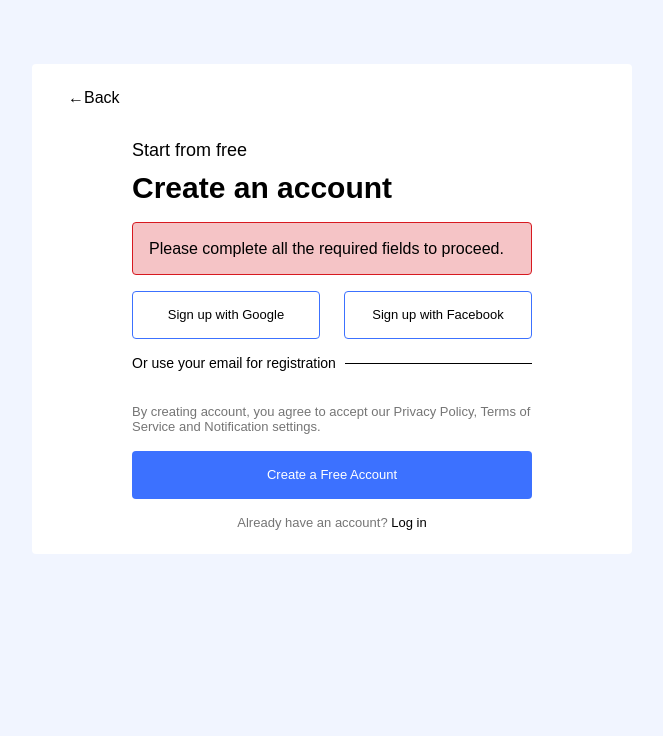
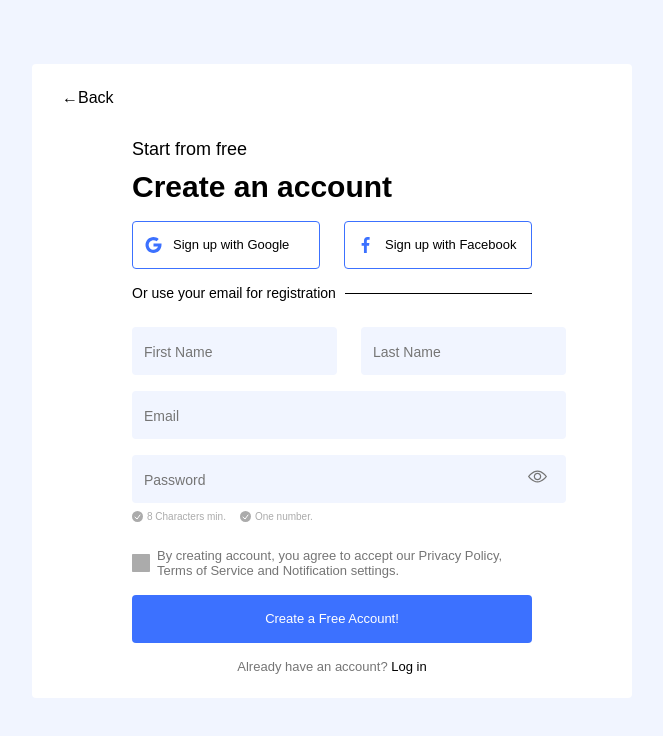
Before and after one commit to wind83410/test-form, an Angular app: page / in a window 1280 px wide. Shown: the top 736 px of the page, without its empty margins (308-971 px from the left). Built offline with nearby package versions, Linux system fonts and the light colour scheme.

Commit message:
feat: 頁面：補上圖示、表單檢查邏輯

```diff
--- a/src/app/app.component.html
+++ b/src/app/app.component.html
@@ -3,42 +3,141 @@
     <button class="link section__header-navi">←Back</button>
   </div>
   <div class="section__body">
-    <form class="login-form">
+    <form class="login-form" [formGroup]="signInForm" (ngSubmit)="onFormSubmit()">
       <div class="grid login-form__header">
         <div class="col-2">
           <span class="login-form__subtitle">Start from free</span>
           <h1 class="login-form__title">Create an account</h1>
         </div>
-        <div class="col-2">
+        <div class="col-2" [class.d-none]="hideMessageOrNot()">
           <div class="message message--alert">
-            <!-- insert icon here -->
+            <div class="icon icon--alert">
+              <svg xmlns="http://www.w3.org/2000/svg" width="25" height="24" viewBox="0 0 25 24" fill="none">
+                <path
+                  d="M12.5 2C6.9775 2 2.5 6.4775 2.5 12C2.5 17.5225 6.9775 22 12.5 22C18.0225 22 22.5 17.5225 22.5 12C22.5 6.4775 18.0225 2 12.5 2ZM13.75 18.25H11.25V15.75H13.75V18.25ZM13.75 14.5H11.25V7H13.75V14.5Z"
+                  fill="#D71920" />
+              </svg>
+            </div>
             <span>Please complete all the required fields to proceed.</span>
           </div>
         </div>
         <div class="col-1">
-          <button class="form-btn form-btn--outlined">Sign up with Google</button>
+          <button type="button" class="form-btn form-btn--social form-btn--outlined">
+            <div class="icon icon--logo">
+              <svg xmlns="http://www.w3.org/2000/svg" width="17" height="16" viewBox="0 0 17 16">
+                <path
+                  d="M8.5 6.4V9.6H13.0264C12.3656 11.4624 10.5864 12.8 8.5 12.8C5.8536 12.8 3.7 10.6464 3.7 8C3.7 5.3536 5.8536 3.2 8.5 3.2C9.6472 3.2 10.7512 3.6112 11.6088 4.3584L13.7112 1.9456C12.2712 0.6912 10.4216 0 8.5 0C4.0888 0 0.5 3.5888 0.5 8C0.5 12.4112 4.0888 16 8.5 16C12.9112 16 16.5 12.4112 16.5 8V6.4H8.5Z" />
+              </svg>
+            </div>
+            Sign up with Google
+          </button>
         </div>
         <div class="col-1">
-          <button class="form-btn form-btn--outlined">Sign up with Facebook</button>
+          <button type="button" class="form-btn form-btn--social form-btn--outlined">
+            <div class="icon icon--logo">
+              <svg xmlns="http://www.w3.org/2000/svg" width="17" height="16" viewBox="0 0 17 16">
+                <g clip-path="url(#clip0_8167_5)">
+                  <path
+                    d="M11.1647 2.65666H12.6253V0.112659C12.3733 0.0779924 11.5067 -7.62939e-06 10.4973 -7.62939e-06C8.39133 -7.62939e-06 6.94867 1.32466 6.94867 3.75933V5.99999H4.62467V8.84399H6.94867V16H9.798V8.84466H12.028L12.382 6.00066H9.79733V4.04133C9.798 3.21933 10.0193 2.65666 11.1647 2.65666Z" />
+                </g>
+                <defs>
+                  <clipPath id="clip0_8167_5">
+                    <rect width="16" height="16" transform="translate(0.5)" />
+                  </clipPath>
+                </defs>
+              </svg>
+            </div>
+            Sign up with Facebook
+          </button>
         </div>
         <div class="col-2">
           <span class="login-form__instruction">Or use your email for registration</span>
         </div>
       </div>
       <div class="grid">
-        <div class="col-1"></div>
-        <div class="col-1"></div>
-        <div class="col-2"></div>
-        <div class="col-2"></div>
+        <div class="col-1">
+          <tf-form-input name="First Name">
+            <input type="text" tfInput formControlName="firstName">
+          </tf-form-input>
+        </div>
+        <div class="col-1">
+          <tf-form-input name="Last Name">
+            <input type="text" tfInput formControlName="lastName">
+          </tf-form-input>
+        </div>
+        <div class="col-2">
+          <tf-form-input name="Email">
+            <input type="email" tfInput formControlName="email">
+          </tf-form-input>
+        </div>
+        <div class="col-2">
+          <tf-form-input name="Password">
+            <input type="{{ isPasswordUnveiled ? 'text' : 'password'}}" tfInput formControlName="password">
+            <button type="button" tfSuffix class="password-veil" [class.password-veil--unveiled]="isPasswordUnveiled"
+              (click)="isPasswordUnveiled = !isPasswordUnveiled">
+              <svg xmlns="http://www.w3.org/2000/svg" width="19" height="19" viewBox="0 0 19 19">
+                <path
+                  d="M18.8792 9.13046C18.7095 8.89826 14.6652 3.44507 9.49991 3.44507C4.33461 3.44507 0.290122 8.89827 0.120569 9.13024C-0.0401895 9.35052 -0.0401895 9.64929 0.120569 9.86957C0.290122 10.1018 4.33461 15.555 9.49991 15.555C14.6652 15.555 18.7095 10.1017 18.8792 9.86975C19.0402 9.64951 19.0402 9.35052 18.8792 9.13046ZM9.49991 14.3022C5.69511 14.3022 2.39976 10.6828 1.42426 9.49959C2.39849 8.31531 5.68695 4.69781 9.49991 4.69781C13.3045 4.69781 16.5996 8.31657 17.5756 9.50044C16.6013 10.6847 13.3129 14.3022 9.49991 14.3022Z" />
+                <path
+                  d="M9.4999 5.7417C7.42763 5.7417 5.74164 7.42769 5.74164 9.49996C5.74164 11.5722 7.42763 13.2582 9.4999 13.2582C11.5722 13.2582 13.2582 11.5722 13.2582 9.49996C13.2582 7.42769 11.5722 5.7417 9.4999 5.7417ZM9.4999 12.0054C8.11831 12.0054 6.99442 10.8815 6.99442 9.49996C6.99442 8.11841 8.11835 6.99448 9.4999 6.99448C10.8814 6.99448 12.0054 8.11841 12.0054 9.49996C12.0054 10.8815 10.8815 12.0054 9.4999 12.0054Z" />
+              </svg>
+            </button>
+          </tf-form-input>
+          <ul class="login-form__condition-list">
+            <li class="login-form__condition"
+              [class.login-form__condition--satisfied]="!signInForm.controls.password.errors?.['minlength'] && !!signInForm.controls.password.value">
+              <div class="icon icon--condition">
+                <svg xmlns="http://www.w3.org/2000/svg" width="11" height="11" viewBox="0 0 11 11">
+                  <circle cx="5.5" cy="5.5" r="5.5" />
+                  <path d="M3 6.18182L5.08333 8L8 4" stroke="white" stroke-linecap="round" stroke-linejoin="round" />
+                </svg>
+              </div>
+              <span class="login-form__condition-text">8 Characters min.</span>
+            </li>
+            <li class="login-form__condition"
+              [class.login-form__condition--satisfied]="!signInForm.controls.password.errors?.['pattern'] && !!signInForm.controls.password.value">
+              <div class="icon icon--condition">
+                <svg xmlns="http://www.w3.org/2000/svg" width="11" height="11" viewBox="0 0 11 11">
+                  <circle cx="5.5" cy="5.5" r="5.5" />
+                  <path d="M3 6.18182L5.08333 8L8 4" stroke="white" stroke-linecap="round" stroke-linejoin="round" />
+                </svg>
+              </div>
+              <span class="login-form__condition-text">One number.</span>
+            </li>
+          </ul>
+        </div>
       </div>
       <div class="grid login-form__footer">
         <div class="col-2">
-          <div>
+          <label for="agree-policy" class="login-form__policy-agreement">
+            <div class="mock-checkbox">
+              <div class="icon icon--checkbox">
+                @if(!checkbox.checked) {
+                <svg xmlns="http://www.w3.org/2000/svg" width="18" height="18" viewBox="0 0 18 18" fill="none">
+                  <path fill-rule="evenodd" clip-rule="evenodd"
+                    d="M1 0C0.447715 0 0 0.447716 0 1V17C0 17.5523 0.447716 18 1 18H17C17.5523 18 18 17.5523 18 17V1C18 0.447715 17.5523 0 17 0H1Z"
+                    fill="#ABABAB" />
+                </svg>
+                } @else {
+                <svg xmlns="http://www.w3.org/2000/svg" width="24" height="24" viewBox="0 0 24 24" fill="none">
+                  <path d="M8 12.5L11 15.5L16.5 9.5" stroke="white" stroke-width="2" stroke-linecap="round"
+                    stroke-linejoin="round" />
+                  <path d="M9 14L6 11L5 12L9 16L18 7L17 6L9 14Z" fill="white" />
+                  <rect x="3.5" y="3.5" width="17" height="17" rx="1.5" fill="white" stroke="#3C71FF" />
+                  <path d="M16.5 8L18 9.25L11.5 16.75L7 12.25L8.375 10.875L11.375 13.875L16.5 8Z" fill="#3C71FF" />
+                </svg>
+                }
+              </div>
+              <input #checkbox class="mock-checkbox__body" type="checkbox" id="agree-policy"
+                formControlName="agreedPolicy">
+            </div>
             <span>By creating account, you agree to accept our Privacy Policy, Terms of Service and Notification
               settings.</span>
-          </div>
+          </label>
         </div>
-        <div class="col-2"><button class="form-btn">Create a Free Account</button></div>
+        <div class="col-2">
+          <button type="submit" class="form-btn">Create a Free Account!</button>
+        </div>
         <div class="col-2 text-center">
           <span>Already have an account? <a href="#" class="link">Log in</a></span>
         </div>
--- a/src/app/app.component.scss
+++ b/src/app/app.component.scss
@@ -4,6 +4,10 @@
 
 .text-center {
   text-align: center;
+}
+
+.d-none {
+  display: none;
 }
 
 /******
@@ -21,9 +25,37 @@
 
 :host {
   display: block;
-  height: 100vh;
+  min-height: 100vh;
   padding: 4rem 0;
   background-color: var(--blue-1);
+}
+
+.form-btn--social {
+  display: flex;
+  align-items: center;
+  column-gap: 0.75rem;
+}
+
+.icon--alert {
+  --icon-size: 1.5rem
+}
+
+.icon--checkbox {
+  --icon-size: 1.5rem;
+  position: relative;
+  left: -3px;
+  display: flex;
+  align-items: center;
+  justify-content: center;
+}
+
+.icon--checkbox-blank {
+  stroke: var(--gray-scale-1);
+  fill: var(--gray-scale-1);
+}
+
+.icon--condition {
+  --icon-size: 11px;
 }
 
 .message {
@@ -41,6 +73,27 @@
   --message-border-color: #D71920;
   --message-bg-color: #F5C4C6;
   // icon-color setting;
+}
+
+.mock-checkbox {
+  position: relative;
+  overflow: hidden;
+  flex: 0 0 auto;
+  &__body {
+    position: absolute;
+    left: -100%;
+    display: block;
+    width: 1px;
+    height: 1px;
+    opacity: 0;
+  }
+}
+
+.password-veil {
+  fill: var(--gray-scale-1);
+  &--unveiled {
+    fill: var(--blue-0);
+  }
 }
 
 .section {
@@ -63,6 +116,10 @@
   max-width: 25rem;
   border-radius: 0.25rem;
   margin: 0 auto;
+
+  > * + * {
+    margin-top: 25px;
+  }
 
   &__subtitle {
     font-size: 1.125rem;
@@ -87,8 +144,33 @@
     }
   }
 
+  &__condition-list {
+    display: flex;
+    flex-wrap: wrap;
+    column-gap: 0.875rem;
+    margin-top: 0.5rem;
+  }
+
+  &__condition {
+    display: flex;
+    column-gap: 0.25rem;
+    font-size: 0.625rem;
+    fill: var(--gray-scale-2);
+    color: var(--gray-scale-2);
+    &--satisfied {
+      fill: #4AE7A5;
+      color: var(--gray-scale-0);
+    }
+  }
+
   &__footer {
     color: var(--gray-scale-1);
     font-size: 13px;
   }
+
+  &__policy-agreement{
+    display: flex;
+    column-gap: 1px;
+    align-items: center;
+  }
 }
--- a/src/app/app.component.ts
+++ b/src/app/app.component.ts
@@ -1,14 +1,45 @@
 import { Component } from '@angular/core';
 import { CommonModule } from '@angular/common';
 import { RouterOutlet } from '@angular/router';
+import { FormBuilder, ReactiveFormsModule, Validators } from '@angular/forms';
+import { FormInputComponent } from './components/form-input/form-input.component';
+import { SuffixDirective } from './directives/suffix.directive';
+import { InputDirective } from './directives/input.directive';
 
 @Component({
   selector: 'app-root',
   standalone: true,
-  imports: [CommonModule, RouterOutlet],
+  imports: [CommonModule, RouterOutlet, ReactiveFormsModule, FormInputComponent, SuffixDirective, InputDirective],
   templateUrl: './app.component.html',
   styleUrl: './app.component.scss'
 })
 export class AppComponent {
   title = 'test-form';
+
+  isPasswordUnveiled = false;
+  attemptedToSubmit = false;
+
+  constructor(
+    private formBuilder: FormBuilder
+  ) {
+    return;
+  }
+
+  signInForm = this.formBuilder.group({
+    firstName: this.formBuilder.control<string>('', { validators: Validators.required, updateOn: 'submit'}),
+    lastName: this.formBuilder.control<string>('', { validators: Validators.required, updateOn: 'submit'}),
+    email: this.formBuilder.control<string>('', { validators: [Validators.required, Validators.email], updateOn: 'submit'}),
+    password: this.formBuilder.control<string>('', { validators: [Validators.required, Validators.minLength(8), Validators.pattern(/[0-9]+/)]}),
+    agreedPolicy: this.formBuilder.control(false, { validators: Validators.requiredTrue, updateOn: 'submit'})
+  });
+
+  onFormSubmit() {
+    this.signInForm.markAllAsTouched();
+    this.attemptedToSubmit = true;
+  }
+
+  hideMessageOrNot(): boolean {
+    if (!this.attemptedToSubmit) return true;
+    return this.signInForm.valid || (this.signInForm.untouched && this.signInForm.pristine);
+  }
 }
--- a/src/styles.scss
+++ b/src/styles.scss
@@ -21,6 +21,13 @@ body {
   margin: 0;
 }
 
+input {
+  border: 0;
+  padding: 0;
+  outline: none;
+  background-color: transparent;
+}
+
 a {
   color: #000;
   text-decoration: none;
@@ -28,11 +35,17 @@ a {
 
 button {
   border: 0;
+  padding: 0;
   background-color: transparent;
   font-size: inherit;
 }
 
 h1 {
+  margin: 0;
+}
+
+ul {
+  padding: 0;
   margin: 0;
 }
 
@@ -83,8 +96,7 @@ body {
   background-color: var(--form-btn-bg, var(--blue-0));
   color: var(--form-btn-color, #fff);
   border: 1px solid var(--form-btn-border, transparent);
-
-  // need icon color setting;
+  fill: var(--form-svg-color, var(--blue-0));
   &:hover {
     box-shadow: 0px 6px 15px 0px #3C71FF66;
   }
@@ -94,10 +106,21 @@ body {
   --form-btn-bg: transparent;
   --form-btn-color: var(--gray-scale-0);
   --form-btn-border: var(--blue-0);
-
+  --form-svg-color: var(--blue-0);
   // need icon color setting;
   &:hover {
     --form-btn-bg: var(--blue-0);
     --form-btn-color: #fff;
+    --form-svg-color: #fff;
   }
 }
+
+/******
+ ICON
+ ******/
+
+.icon {
+  display: inline-block;
+  width: var(--icon-size, 1rem);
+  height: var(--icon-size, 1rem);
+}
```
